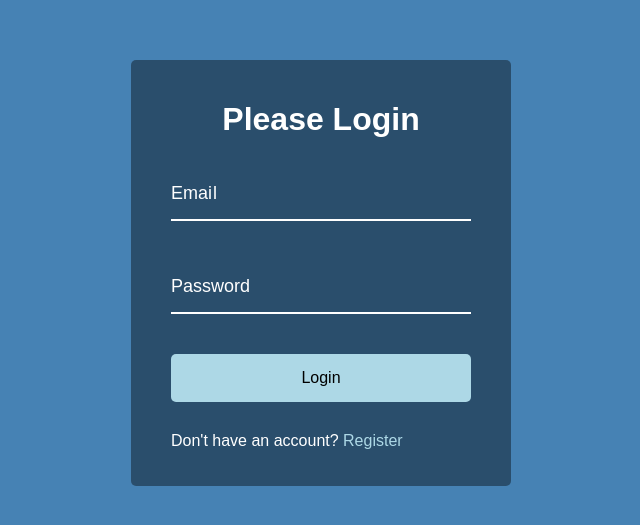
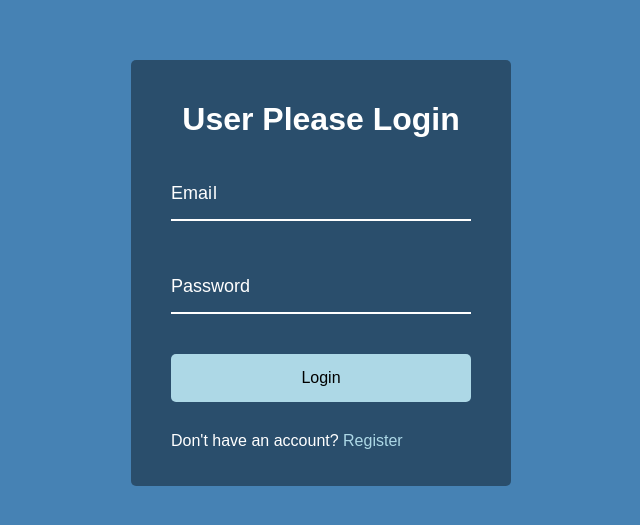
Before and after one commit to neigood/50_Projects_In_50_Days_in_javascript, a plain HTML site: page form-input-wave/index.html in a window 1280 px wide. Shown: the part 127-652 px from the top of the page, without its empty margins (319-959 px from the left). Drawn offline with Linux system fonts and the light colour scheme; a web font is replaced by a local one.

Commit message:
change title eighth project

```diff
--- a/form-input-wave/index.html
+++ b/form-input-wave/index.html
@@ -8,7 +8,7 @@
   </head>
   <body>
     <div class="container">
-      <h1>Please Login</h1>
+      <h1>User Please Login</h1>
       <form>
         <div class="form-control">
           <input type="text" required>
```
